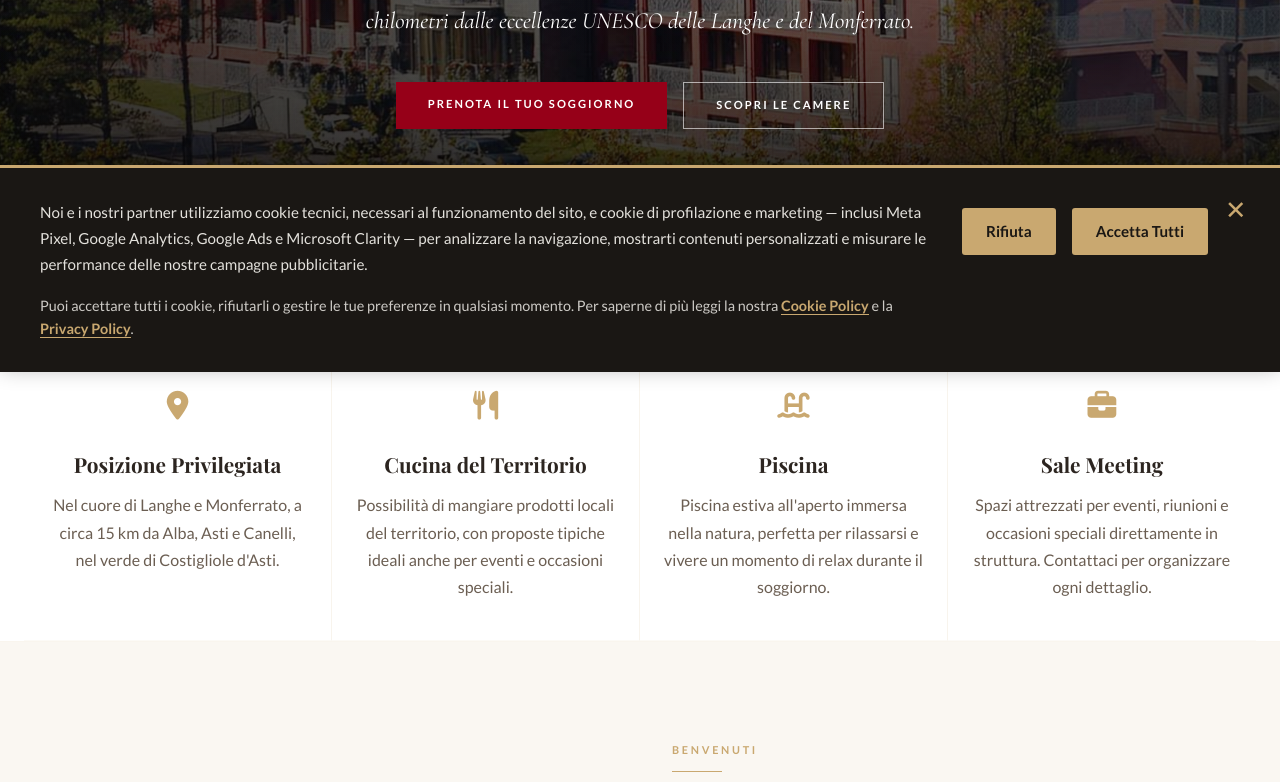
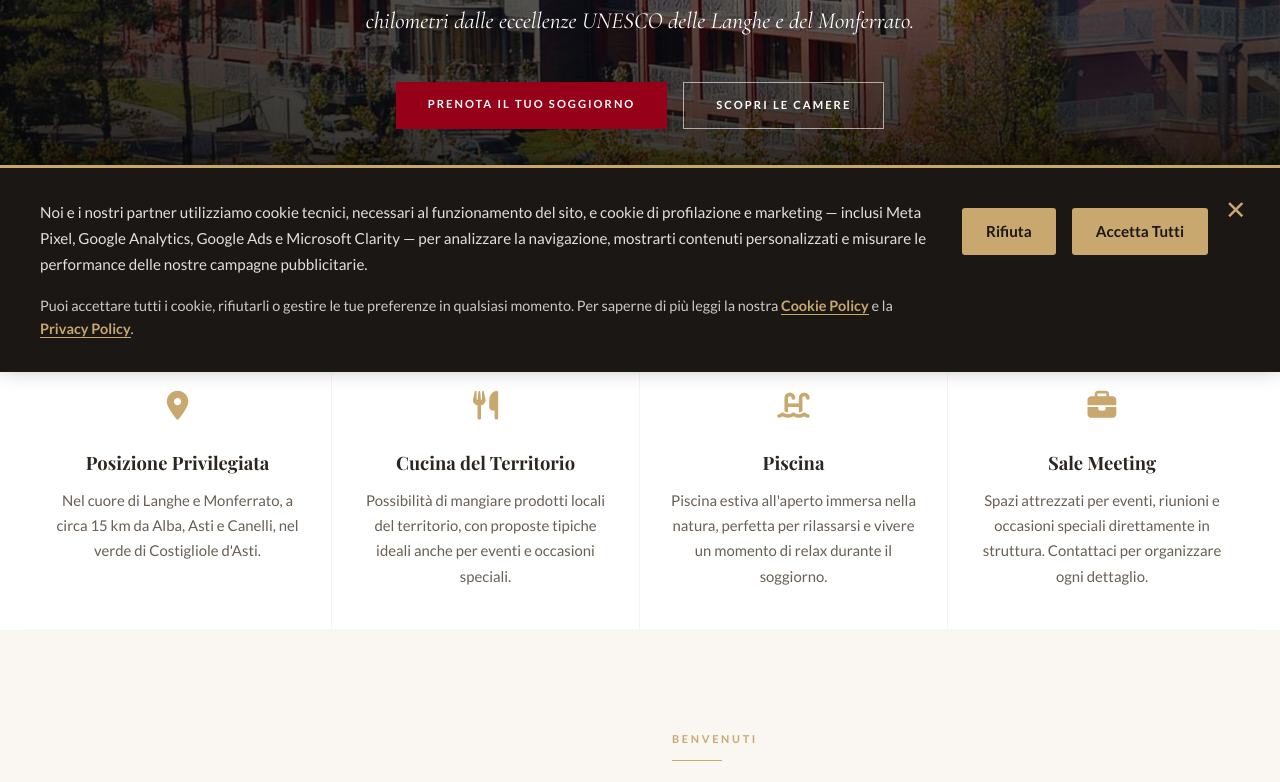
Before and after one commit to tave1013/hotel-langhe-monferrato, a Next.js app: page / in a window 1280 px wide. Shown: the part 428-1210 px from the top of the page. Built offline with nearby package versions, Linux system fonts and the light colour scheme; a web font is replaced by a local one.

Commit message:
ui: TrustBar font size via di mezzo

```diff
--- a/components/TrustBar.js
+++ b/components/TrustBar.js
@@ -48,7 +48,7 @@ export default function TrustBar() {
               <h3
                 style={{
                   fontFamily: 'Playfair Display, serif',
-                  fontSize: 'clamp(1.15rem, 2.5vw, 1.3rem)',
+                  fontSize: 'clamp(1.05rem, 2vw, 1.15rem)',
                   fontWeight: 700,
                   color: '#2C2520',
                   marginBottom: '0.7rem',
@@ -59,7 +59,7 @@ export default function TrustBar() {
               <p
                 style={{
                   fontFamily: 'Lato, sans-serif',
-                  fontSize: 'clamp(0.95rem, 2vw, 1rem)',
+                  fontSize: 'clamp(0.88rem, 1.8vw, 0.93rem)',
                   color: '#6B5E52',
                   lineHeight: 1.7,
                 }}
```
